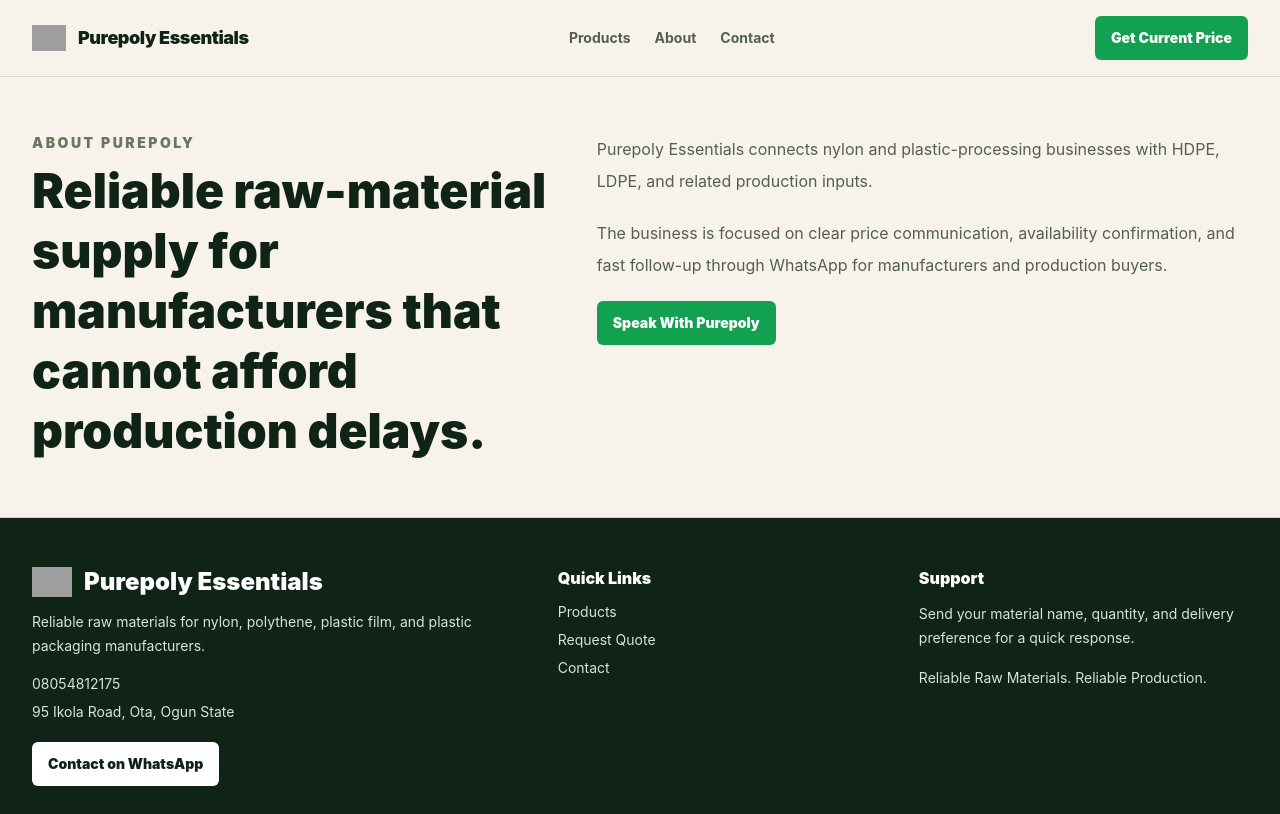
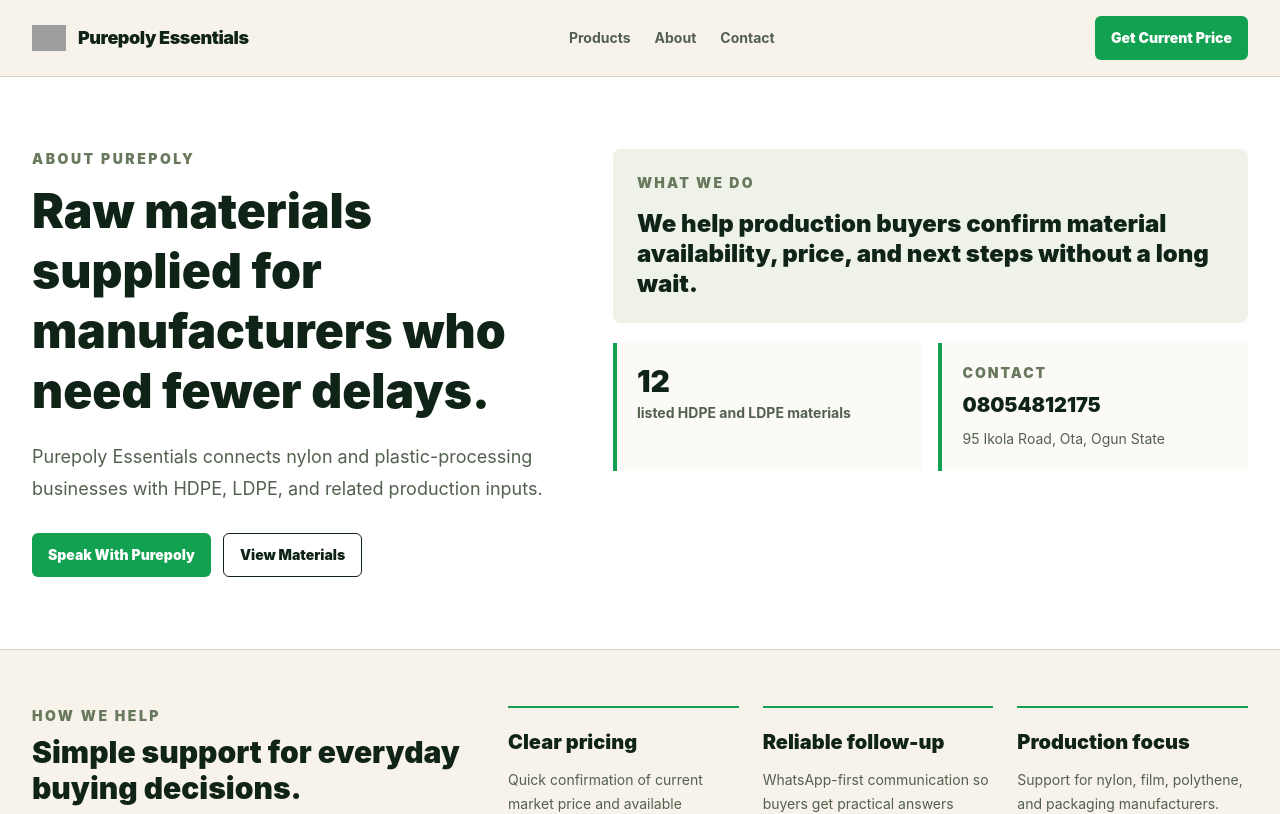
Before and after one commit to mystic001/purepoly-essentials, a Next.js app: page /about in a window 1280 px wide. Shown: the top 814 px of the page. Built offline with nearby package versions, Linux system fonts and the light colour scheme; grey boxes are pictures that could not be loaded.

Commit message:
feat: Enhance About page with new layout, WhatsApp button, and material count display

```diff
--- a/src/app/about/page.tsx
+++ b/src/app/about/page.tsx
@@ -1,33 +1,84 @@
 import type { Metadata } from "next";
+import Link from "next/link";
 import { WhatsAppButton } from "@/components/WhatsAppButton";
+import { address, phoneNumber, products } from "@/data/products";
 
 export const metadata: Metadata = {
   title: "About",
   description: "Learn about Purepoly Essentials and its focus on reliable raw-material supply.",
 };
 
+const priorities = [
+  ["Clear pricing", "Quick confirmation of current market price and available materials."],
+  ["Reliable follow-up", "WhatsApp-first communication so buyers get practical answers faster."],
+  ["Production focus", "Support for nylon, film, polythene, and packaging manufacturers."],
+];
+
 export default function AboutPage() {
+  const materialCount = products.length;
+
   return (
     <main>
-      <section className="mx-auto grid max-w-7xl gap-8 px-5 py-14 sm:px-8 lg:grid-cols-[0.9fr_1.1fr]">
+      <section className="border-b border-[#d8d3c6] bg-white">
+        <div className="mx-auto grid max-w-7xl gap-10 px-5 py-14 sm:px-8 lg:grid-cols-[0.92fr_1.08fr] lg:py-18">
+          <div>
+            <p className="text-sm font-black uppercase tracking-[0.18em] text-[#68785d]">About Purepoly</p>
+            <h1 className="mt-3 max-w-3xl text-4xl font-black leading-tight text-[#102317] sm:text-5xl">
+              Raw materials supplied for manufacturers who need fewer delays.
+            </h1>
+            <p className="mt-5 max-w-2xl text-lg leading-8 text-[#53604f]">
+              Purepoly Essentials connects nylon and plastic-processing businesses with HDPE, LDPE, and related
+              production inputs.
+            </p>
+            <div className="mt-7 flex flex-col gap-3 sm:flex-row">
+              <WhatsAppButton message="Hello Purepoly Essentials, I want to learn more about your raw-material supply.">
+                Speak With Purepoly
+              </WhatsAppButton>
+              <Link
+                className="inline-flex min-h-11 items-center justify-center rounded-md border border-[#102317] px-4 py-2 text-sm font-black text-[#102317] transition hover:bg-[#f7f3ea]"
+                href="/products"
+              >
+                View Materials
+              </Link>
+            </div>
+          </div>
+
+          <div className="grid content-start gap-5">
+            <div className="rounded-lg bg-[#eef2e8] p-6">
+              <p className="text-sm font-black uppercase tracking-[0.16em] text-[#68785d]">What we do</p>
+              <p className="mt-4 text-2xl font-black leading-tight text-[#102317]">
+                We help production buyers confirm material availability, price, and next steps without a long wait.
+              </p>
+            </div>
+            <div className="grid gap-4 sm:grid-cols-2">
+              <div className="border-l-4 border-[#12a150] bg-[#fbfaf6] p-5">
+                <p className="text-3xl font-black text-[#102317]">{materialCount}</p>
+                <p className="mt-1 text-sm font-bold text-[#53604f]">listed HDPE and LDPE materials</p>
+              </div>
+              <div className="border-l-4 border-[#12a150] bg-[#fbfaf6] p-5">
+                <p className="text-sm font-black uppercase tracking-[0.14em] text-[#68785d]">Contact</p>
+                <a className="mt-2 block text-xl font-black text-[#102317] hover:text-[#0d8541]" href={`tel:${phoneNumber}`}>
+                  {phoneNumber}
+                </a>
+                <p className="mt-2 text-sm leading-6 text-[#53604f]">{address}</p>
+              </div>
+            </div>
+          </div>
+        </div>
+      </section>
+
+      <section className="mx-auto grid max-w-7xl gap-8 px-5 py-14 sm:px-8 lg:grid-cols-[0.75fr_1.25fr]">
         <div>
-          <p className="text-sm font-black uppercase tracking-[0.18em] text-[#68785d]">About Purepoly</p>
-          <h1 className="mt-2 text-4xl font-black leading-tight text-[#102317] sm:text-5xl">
-            Reliable raw-material supply for manufacturers that cannot afford production delays.
-          </h1>
+          <p className="text-sm font-black uppercase tracking-[0.18em] text-[#68785d]">How we help</p>
+          <h2 className="mt-2 text-3xl font-black text-[#102317]">Simple support for everyday buying decisions.</h2>
         </div>
-        <div className="space-y-5 text-base leading-8 text-[#53604f]">
-          <p>
-            Purepoly Essentials connects nylon and plastic-processing businesses with HDPE, LDPE, and related production
-            inputs.
-          </p>
-          <p>
-            The business is focused on clear price communication, availability confirmation, and fast follow-up through
-            WhatsApp for manufacturers and production buyers.
-          </p>
-          <WhatsAppButton message="Hello Purepoly Essentials, I want to learn more about your raw-material supply.">
-            Speak With Purepoly
-          </WhatsAppButton>
+        <div className="grid gap-6 md:grid-cols-3">
+          {priorities.map(([title, detail]) => (
+            <div className="border-t-2 border-[#12a150] pt-5" key={title}>
+              <h3 className="text-xl font-black text-[#102317]">{title}</h3>
+              <p className="mt-3 text-sm leading-6 text-[#53604f]">{detail}</p>
+            </div>
+          ))}
         </div>
       </section>
     </main>
```
